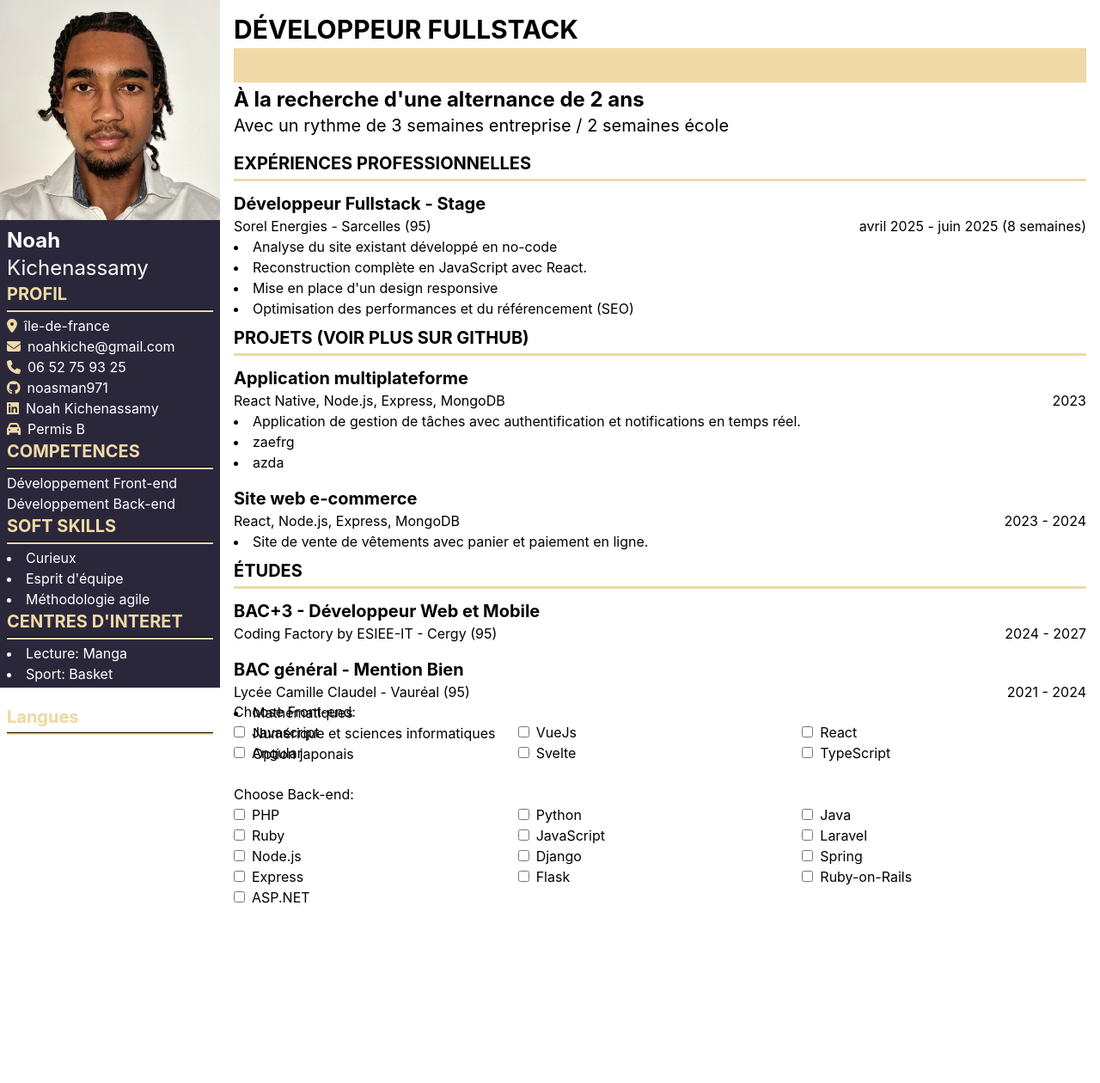
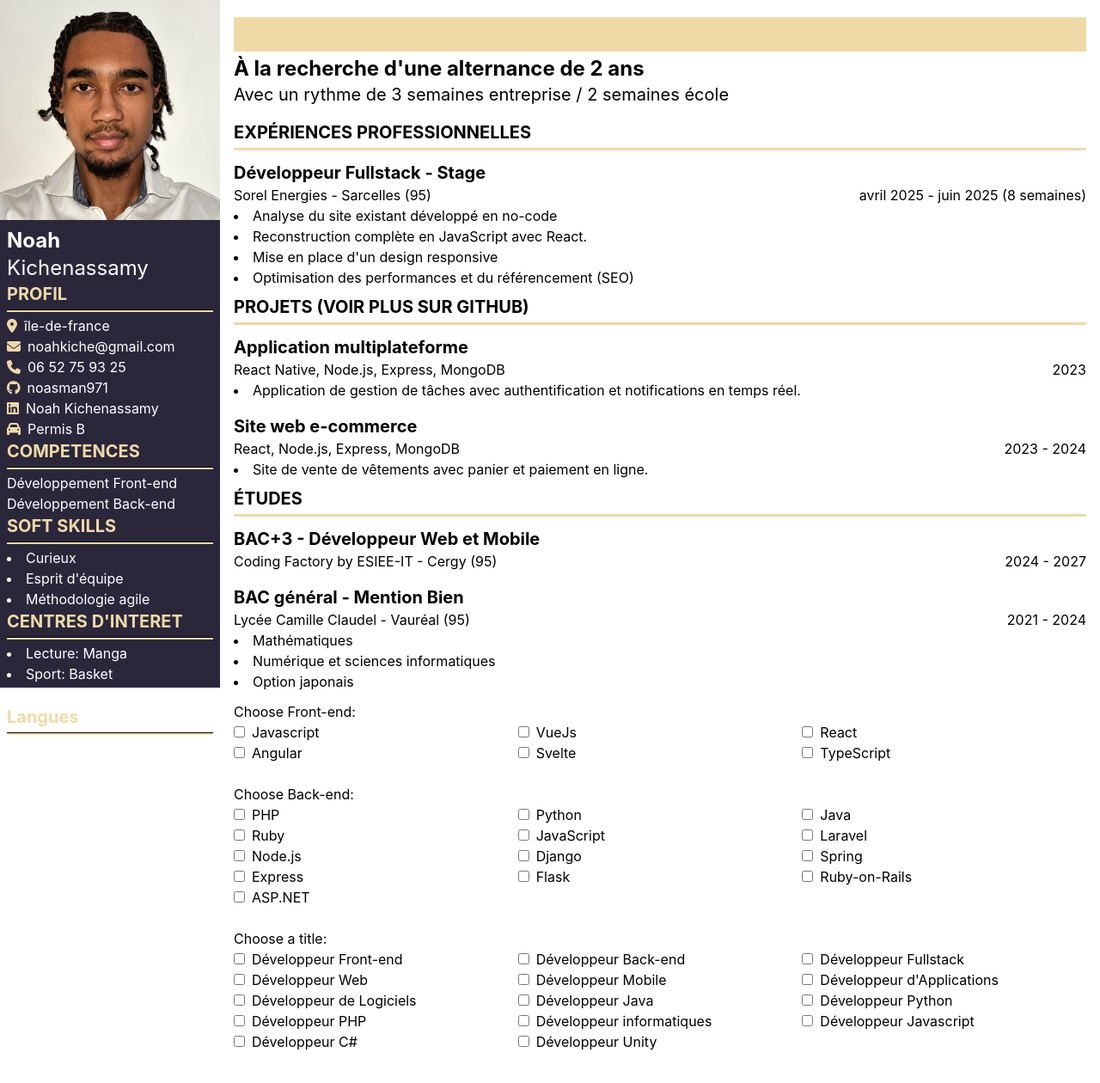
Before and after one commit to noasman971/CVGenerator, a React (Vite) app in the folder CvGenerator/: page / in a window 1280 px wide. Shown: the top 1260 px of the page at 86% size. Built offline with nearby package versions, Linux system fonts and the light colour scheme.

Commit message:
Update title job

```diff
--- a/CvGenerator/src/App.tsx
+++ b/CvGenerator/src/App.tsx
@@ -2,20 +2,29 @@ import './App.css'
 import Sidebar from "./components/Sidebar.tsx";
 import PrincipalPage from "./components/PrincipalPage.tsx";
 import UpdatePage from "./components/UpdatePage.tsx";
+import { useState } from "react";
 
 function App() {
+    const [frontend, setFrontend] = useState<string[]>([]);
+    const [backend, setBackend] = useState<string[]>([]);
+    const [title, setTitle] = useState<string>("");
 
-  return (
-    <>
-      <div >
-          <Sidebar/>
-          <PrincipalPage/>
-          <UpdatePage/>
-      </div>
-
-
-    </>
-  )
+    return (
+        <>
+            <div>
+                <Sidebar frontend={frontend} backend={backend} />
+                <PrincipalPage title={title} />
+                <UpdatePage
+                    title={title}
+                    setTitle={setTitle}
+                    setFrontend={setFrontend}
+                    setBackend={setBackend}
+                    frontend={frontend}
+                    backend={backend}
+                />
+            </div>
+        </>
+    )
 }
 
 export default App
--- a/CvGenerator/src/components/Bloc.tsx
+++ b/CvGenerator/src/components/Bloc.tsx
@@ -8,7 +8,7 @@ interface blocProps {
     frontend?: string[];
     backend?: string[];
     icon?: IconDefinition[];
-    link?: string[];
+    link?: (string | null)[];
 }
 
 export default function bloc({title, description, skills = false, frontend, backend, icon, link}: blocProps)
--- a/CvGenerator/src/components/PrincipalPage.tsx
+++ b/CvGenerator/src/components/PrincipalPage.tsx
@@ -1,63 +1,71 @@
-import {Bloc2, Bloc2Content} from "./Bloc2.tsx";
+import { Bloc2, Bloc2Content } from "./Bloc2.tsx";
 
-export default function PrincipalPage() {
+interface Props {
+    title: string;
+}
+
+export default function PrincipalPage({ title }: Props) {
     return (
-        <div className="p-4 sm:ml-64  h-screen w-[calc(100%-256px)]">
-            <h1 className="text-3xl font-bold">
-                DÉVELOPPEUR FULLSTACK
-            </h1>
-            <hr className={"w-auto h-10 border-0 my-1 bg-bigTitle "} />
-            <h2 className={"text-2xl font-bold"}>À la recherche d'une alternance de 2 ans</h2>
-            <h3 className={"text-xl pb-4"}>
+        <div className="p-4 sm:ml-64 h-screen w-[calc(100%-256px)]">
+            <TitleHeader title={title} />
+            <h2 className="text-2xl font-bold">À la recherche d'une alternance de 2 ans</h2>
+            <h3 className="text-xl pb-4">
                 Avec un rythme de 3 semaines entreprise / 2 semaines école
             </h3>
 
-
             <Bloc2 title={"EXPÉRIENCES PROFESSIONNELLES\n"}>
-                <Bloc2Content title={"Développeur Fullstack - Stage"}
+                <Bloc2Content
+                    title={"Développeur Fullstack - Stage"}
                     languages={"Sorel Energies - Sarcelles (95)"}
                     date={"avril 2025 - juin 2025 (8 semaines)"}
                     description={[
                         "Analyse du site existant développé en no-code",
-                                    "Reconstruction complète en JavaScript avec React.", "Mise en place d'un design responsive",
+                        "Reconstruction complète en JavaScript avec React.",
+                        "Mise en place d'un design responsive",
                         "Optimisation des performances et du référencement (SEO)",
                     ]}
-
                 />
             </Bloc2>
 
-
             <Bloc2 title={"PROJETS (VOIR PLUS SUR GITHUB)"}>
-                <Bloc2Content title={"Application multiplateforme"}
+                <Bloc2Content
+                    title={"Application multiplateforme"}
                     languages={"React Native, Node.js, Express, MongoDB"}
                     date={"2023"}
-                              description={["Application de gestion de tâches avec authentification et notifications en temps réel.", "zaefrg", "azda"]}
+                    description={[
+                        "Application de gestion de tâches avec authentification et notifications en temps réel.",
+                    ]}
                 />
-
-                <Bloc2Content title={"Site web e-commerce"}
+                <Bloc2Content
+                    title={"Site web e-commerce"}
                     languages={"React, Node.js, Express, MongoDB"}
                     date={"2023 - 2024"}
                     description={["Site de vente de vêtements avec panier et paiement en ligne."]}
                 />
-
             </Bloc2>
 
-
             <Bloc2 title={"ÉTUDES"}>
-                <Bloc2Content title={"BAC+3 - Développeur Web et Mobile"}
+                <Bloc2Content
+                    title={"BAC+3 - Développeur Web et Mobile"}
                     languages={"Coding Factory by ESIEE-IT - Cergy (95)"}
                     date={"2024 - 2027"}
-
                 />
-
-                <Bloc2Content title={"BAC général - Mention Bien"}
+                <Bloc2Content
+                    title={"BAC général - Mention Bien"}
                     languages={"Lycée Camille Claudel - Vauréal (95)"}
                     date={"2021 - 2024"}
                     description={["Mathématiques", "Numérique et sciences informatiques", "Option japonais"]}
                 />
             </Bloc2>
         </div>
-
-
     );
 }
+
+function TitleHeader({ title }: { title: string }) {
+    return (
+        <>
+            <h1 className="text-3xl font-bold">{title}</h1>
+            <hr className="w-auto h-10 border-0 my-1 bg-bigTitle" />
+        </>
+    );
+}
--- a/CvGenerator/src/components/UpdatePage.tsx
+++ b/CvGenerator/src/components/UpdatePage.tsx
@@ -1,5 +1,4 @@
 import {useState} from "react";
-import Sidebar from "./Sidebar.tsx";
 
 interface Props {
     title: string;
@@ -16,16 +15,30 @@ function Checkbox({ title, onChange }: Props) {
 
     return (
         <div>
-            <input type="checkbox" onClick={handleChange} checked={checked} id={title} name={title} />
-            <label className={"mx-2"} htmlFor={title}>{title}</label>
+            <input
+                type="checkbox"
+                onClick={handleChange}
+                checked={checked}
+                id={title}
+                name={title}
+            />
+            <label className="mx-2" htmlFor={title}>
+                {title}
+            </label>
         </div>
     );
 }
 
-export default function UpdatePage() {
+interface UpdatePageProps {
+    title: string;
+    setTitle: (title: string) => void;
+    frontend: string[];
+    backend: string[];
+    setFrontend: (langs: string[]) => void;
+    setBackend: (langs: string[]) => void;
+}
 
-    const [frontend, setFrontend] = useState<string[]>([]);
-    const [backend, setBackend] = useState<string[]>([]);
+export default function UpdatePage({ setTitle, frontend, backend, setFrontend, setBackend }: UpdatePageProps) {
 
     const handleCheckboxChange = (type: "frontend" | "backend", title: string, checked: boolean) => {
         const update = type === "frontend" ? frontend : backend;
@@ -38,15 +51,21 @@ export default function UpdatePage() {
         }
     };
 
-    const frontEndLangs = [
-        "Javascript", "VueJs", "React", "Angular", "Svelte", "TypeScript"
+    const handleTitleChange = (title: string) => {
+        setTitle(title);
+    };
+
+    const frontEndLangs = ["Javascript", "VueJs", "React", "Angular", "Svelte", "TypeScript"];
+    const backEndLangs = ["PHP", "Python", "Java", "Ruby", "JavaScript", "Laravel", "Node.js", "Django", "Spring", "Express", "Flask", "Ruby-on-Rails", "ASP.NET"];
+    const titleJob = [
+        "Développeur Front-end", "Développeur Back-end", "Développeur Fullstack",
+        "Développeur Web", "Développeur Mobile", "Développeur d'Applications",
+        "Développeur de Logiciels", "Développeur Java", "Développeur Python",
+        "Développeur PHP", "Développeur informatiques", "Développeur Javascript",
+        "Développeur C#", "Développeur Unity"
     ];
 
-    const backEndLangs = [
-        "PHP", "Python", "Java", "Ruby", "JavaScript", "Laravel",
-        "Node.js", "Django", "Spring", "Express", "Flask",
-        "Ruby-on-Rails", "ASP.NET"
-    ];
+
 
 
     return (
@@ -65,7 +84,12 @@ export default function UpdatePage() {
                 ))}
             </fieldset>
 
-            <Sidebar frontend={frontend} backend={backend} />
+            <fieldset className={"grid grid-cols-3 mt-6"}>
+                <legend>Choose a title:</legend>
+                {titleJob.map((jobTitle) => (
+                    <Checkbox key={jobTitle} title={jobTitle} onChange={() => handleTitleChange(jobTitle)} />
+                ))}
+            </fieldset>
         </div>
     );
 }
```
Lines whose indentation alone changed are shown as unchanged.
